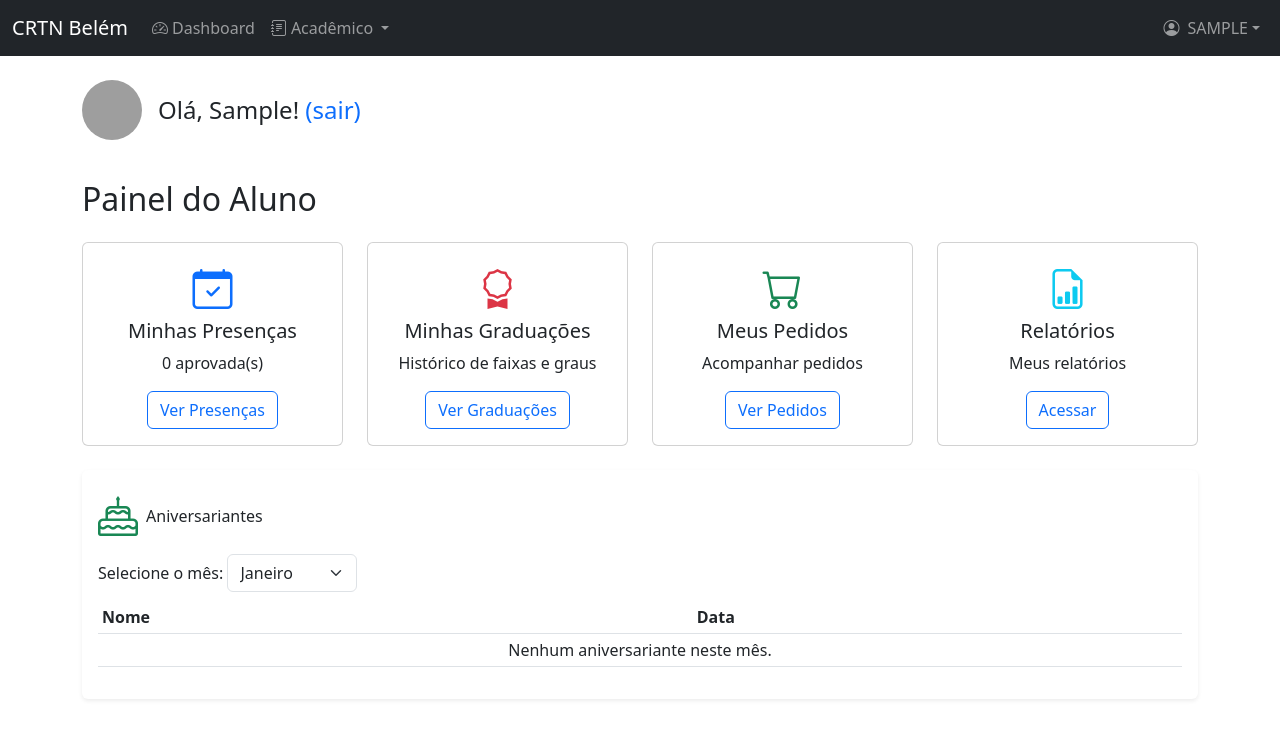
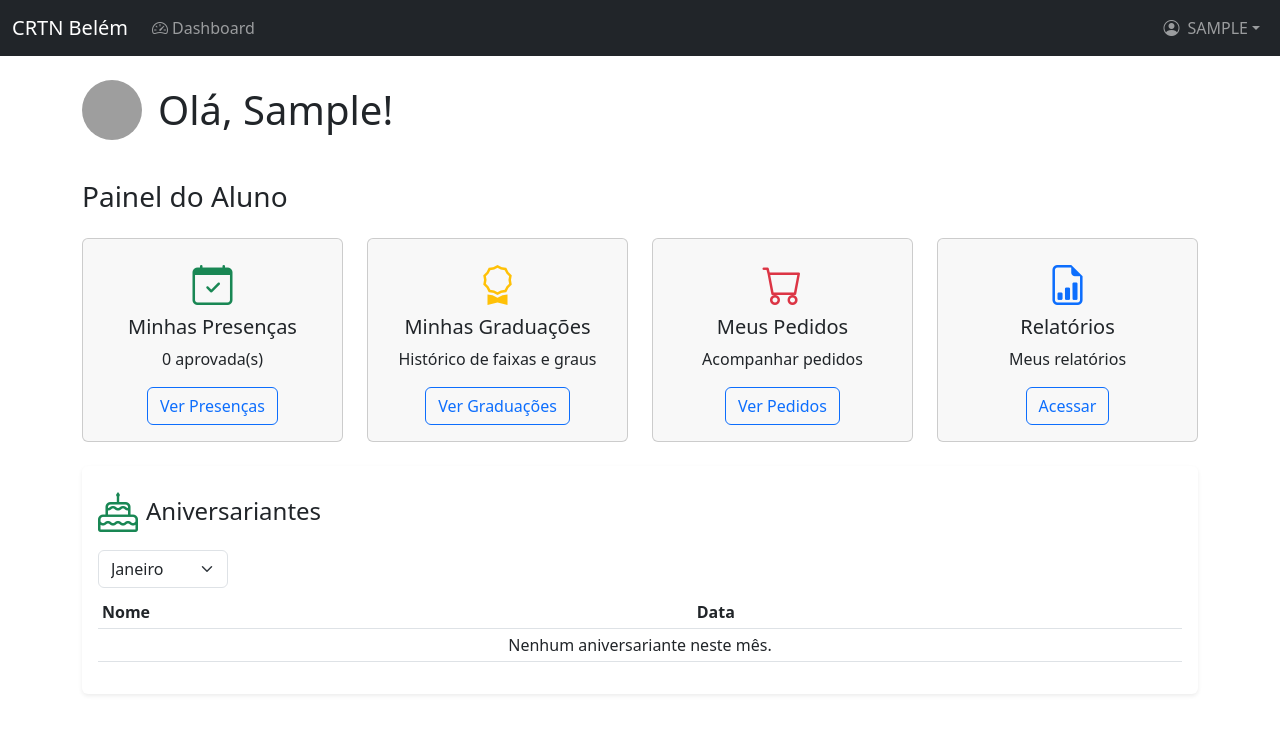
Before and after one commit to fabioklopes/academia, a Django app: page / in a window 1280 px wide. Shown: the top 739 px of the page. Run offline with Django 4.2, Linux system fonts and the light colour scheme; the visitor is signed in with stand-in values (Sample User, id 1); data comes from the database, SQL or seed files in the repository; data that the repository does not hold is empty; parts of the project's set-up code (start-up, migrations or seed data) failed here and were passed over; grey boxes are pictures that could not be loaded.

Commit message:
Ajustes no dashboard e solicitação de acesso

```diff
--- a/templates/academia/base.html
+++ b/templates/academia/base.html
@@ -18,7 +18,6 @@
     <link href="https://cdn.jsdelivr.net/npm/bootstrap@5.3.0/dist/css/bootstrap.min.css" rel="stylesheet">
     <link rel="stylesheet" href="https://cdn.jsdelivr.net/npm/bootstrap-icons@1.11.0/font/bootstrap-icons.css">
     <link rel="icon" href="{% static 'img/logotipo.ico' %}">
-    <link rel="stylesheet" href="{% static 'academia/css/styles.css' %}">
     <title>Sistema OSS - {% block title %}{% endblock %}</title>
     {% block extra_css %}{% endblock %}
 </head>
@@ -31,6 +30,7 @@
                 <span class="navbar-toggler-icon"></span>
             </button>
             <div class="collapse navbar-collapse" id="navbarNav">
+
                 <!-- Lista da Esquerda (Dashboard, Acadêmico) -->
                 <ul class="navbar-nav me-auto mb-2 mb-lg-0">
                     <li class="nav-item">
@@ -49,32 +49,14 @@
                     {% endif %}
 
                     <!-- Dropdown Acadêmico -->
-                    {% if user.is_student or user.is_professor_or_admin %}
+                    {% if user.is_professor_or_admin %}
                         <li class="nav-item dropdown">
                         <a class="nav-link dropdown-toggle" href="#" role="button" data-bs-toggle="dropdown"
                            aria-expanded="false">
                             <i class="bi bi-journal-text me-1"></i>Acadêmico
                         </a>
                         <ul class="dropdown-menu">
-                                <!-- Menu do Aluno -->
-                                {% if user.is_student %}
-                                    <li><h6 class="dropdown-header">Área do Aluno</h6></li>
-                                    <li><a class="dropdown-item" href="{% url 'aluno_presencas' %}"><i
-                                            class="bi bi-calendar-check me-2"></i>Minhas Presenças</a></li>
-                                    <li><a class="dropdown-item" href="{% url 'aluno_pedidos' %}"><i
-                                            class="bi bi-box me-2"></i>Meus Pedidos</a></li>
-                                    <li><a class="dropdown-item" href="{% url 'aluno_relatorios' %}"><i
-                                            class="bi bi-file-earmark-text me-2"></i>Relatórios</a></li>
-                                {% endif %}
-
-                                {% if user.is_student and user.is_professor_or_admin %}
-                                    <li>
-                                        <hr class="dropdown-divider">
-                                    </li>
-                                {% endif %}
-
-                                <!-- Menu do Professor/Admin -->
-                                {% if user.is_professor_or_admin %}
+                        <!-- Menu apresentado apenas para Professores e Admin -->
                         <li><h6 class="dropdown-header">Área do Professor</h6></li>
                         <li><a class="dropdown-item" href="{% url 'professor_turmas' %}"><i
                                 class="bi bi-people me-2"></i>Gerenciar Turmas</a></li>
@@ -136,7 +118,6 @@
                     {% endif %}
                     </ul>
                     </li>
-                    {% endif %}
                 </ul>
 
                 <!-- Bloco das Notificações -->
@@ -241,9 +222,7 @@
                                             {% endif %}
 
                                             <!-- Bloco de Saída -->
-                                            <li>
-                                                <hr class="dropdown-divider">
-                                            </li>
+                                            <li><hr class="dropdown-divider"></li>
                                             <li>
                                                 <a class="dropdown-item text-danger" href="{% url 'logout' %}">
                                                     <i class="bi bi-door-open me-2"></i>Sair
--- a/templates/academia/dashboard_aluno.html
+++ b/templates/academia/dashboard_aluno.html
@@ -1,5 +1,4 @@
 {% extends 'academia/base.html' %}
-
 {% block title %}Painel do Aluno - Academia de Jiu-Jitsu{% endblock %}
 
 {% block extra_css %}
@@ -7,11 +6,13 @@
     .dashboard-card {
         transition: transform 0.3s ease, box-shadow 0.3s ease;
         height: 100%;
+        background-color: #f8f8f8;
     }
 
     .dashboard-card:hover {
         transform: translateY(-5px);
         box-shadow: 0 10px 25px rgba(0,0,0,0.15);
+        background-color: #fff;
     }
 </style>
 {% endblock %}
@@ -28,19 +29,19 @@
                 </div>
             {% endif %}
             <div>
-                <h4 class="mb-0">Olá, {{ user.first_name }}! <a href="{% url 'logout' %}" class="text-decoration-none">(sair)</a></h4>
+                <h1 class="mb-0">Olá, {{ user.first_name }}!</h1>
             </div>
         </div>
     </div>
 </div>
 
-<h2 class="mb-4">Painel do Aluno</h2>
+<h3 class="mb-4">Painel do Aluno</h3>
 
 <div class="row g-4">
     <div class="col-md-3">
         <div class="card h-100 dashboard-card">
             <div class="card-body text-center">
-                <i class="bi bi-calendar-check fs-1 text-primary mb-3"></i>
+                <i class="bi bi-calendar-check fs-1 text-success mb-3"></i>
                 <h5 class="card-title">Minhas Presenças</h5>
                 <p class="card-text">
                     {% if presencas_pendentes > 0 %}
@@ -57,7 +58,7 @@
     <div class="col-md-3">
         <div class="card h-100 dashboard-card">
             <div class="card-body text-center">
-                <i class="bi bi-award fs-1 text-danger mb-3"></i>
+                <i class="bi bi-award fs-1 text-warning mb-3"></i>
                 <h5 class="card-title">Minhas Graduações</h5>
                 <p class="card-text">Histórico de faixas e graus</p>
                 <a href="{% url 'graduations_student' %}" class="btn btn-outline-primary">Ver Graduações</a>
@@ -68,7 +69,7 @@
     <div class="col-md-3">
         <div class="card h-100 dashboard-card">
             <div class="card-body text-center">
-                <i class="bi bi-cart fs-1 text-success mb-3"></i>
+                <i class="bi bi-cart fs-1 text-danger mb-3"></i>
                 <h5 class="card-title">Meus Pedidos</h5>
                 <p class="card-text">Acompanhar pedidos</p>
                 <a href="{% url 'aluno_pedidos' %}" class="btn btn-outline-primary">Ver Pedidos</a>
@@ -79,7 +80,7 @@
     <div class="col-md-3">
         <div class="card h-100 dashboard-card">
             <div class="card-body text-center">
-                <i class="bi bi-file-earmark-bar-graph fs-1 text-info mb-3"></i>
+                <i class="bi bi-file-earmark-bar-graph fs-1 text-primary mb-3"></i>
                 <h5 class="card-title">Relatórios</h5>
                 <p class="card-text">Meus relatórios</p>
                 <a href="{% url 'aluno_relatorios' %}" class="btn btn-outline-primary">Acessar</a>
@@ -88,6 +89,7 @@
     </div>
 </div>
 
+<!-- Bloco de Apresentação das Metas -->
 {% if meta_ativa %}
 <div class="row mt-4">
     <div class="col-12">
@@ -121,16 +123,18 @@
 </div>
 {% endif %}
 
+<!-- Bloco Aniversariantes -->
 <div class="row mt-4">
-    <div class="col-12 mb-3">
+    <div class="mb-3">
         <div class="card h-100 border-0 shadow-sm">
             <div class="card-body">
                 <div class="d-flex align-items-center mb-2">
                     <i class="bi bi-cake fs-1 text-success me-2"></i>
-                    <h6 class="mb-0">Aniversariantes</h6>
+                    <h4 class="mb-0">
+                        Aniversariantes
+                    </h4>
                 </div>
                 <form method="get" class="mb-2">
-                    <label for="month" class="form-label">Selecione o mês:</label>
                     <select name="month" id="month" class="form-select w-auto d-inline-block" onchange="this.form.submit()">
                         {% for month in months %}
                             <option value="{{ month.number }}" {% if selected_month == month.number %}selected{% endif %}>
@@ -151,12 +155,12 @@
                             {% for u in aniversariantes %}
                                 {% if u.id != 1 and u.id != 2 and u.id != 7 and u.id != 39 and u.id != 110 %}
                                 <tr style="cursor: pointer;" data-bs-toggle="modal" data-bs-target="#alunoDetalheModal{{ u.id }}">
-                                    <td>{{ u.get_full_name }}</td>
+                                    <td>{{ u.get_full_name|title }}</td>
                                     <td>{{ u.birthday|date:"d/m" }}</td>
                                 </tr>
                                 {% endif %}
 
-                                <!-- Modal Detalhes do Aluno -->
+                                <!-- Detalhes do Aluno -->
                                 <div class="modal fade" id="alunoDetalheModal{{ u.id }}" tabindex="-1" aria-hidden="true">
                                     <div class="modal-dialog modal-dialog-centered">
                                         <div class="modal-content">
--- a/templates/academia/solicitar_acesso.html
+++ b/templates/academia/solicitar_acesso.html
@@ -106,18 +106,18 @@
 
                             <div class="row">
                                 <div class="col-md-6 mb-3">
-                                    <label for="{{ form.first_name.id_for_label }}" class="form-label">Nome <span class="text-danger">*</span></label>
+                                    <label for="{{ form.first_name.id_for_label }}" class="form-label">Seu primeiro nome <span class="text-danger">*</span></label>
                                     {{ form.first_name }}
                                 </div>
                                 <div class="col-md-6 mb-3">
-                                    <label for="{{ form.last_name.id_for_label }}" class="form-label">Sobrenome <span class="text-danger">*</span></label>
+                                    <label for="{{ form.last_name.id_for_label }}" class="form-label">Restante do seu nome <span class="text-danger">*</span></label>
                                     {{ form.last_name }}
                                 </div>
                             </div>
 
                             <div class="row">
                                 <div class="col-md-6 mb-3">
-                                    <label for="{{ form.email.id_for_label }}" class="form-label">Email <span class="text-danger">*</span></label>
+                                    <label for="{{ form.email.id_for_label }}" class="form-label">Seu e-mail <span class="text-danger">*</span></label>
                                     {{ form.email }}
                                     <small class="form-text text-muted">Este será usado para fazer login.</small>
                                 </div>
```
Lines whose indentation alone changed are shown as unchanged.
